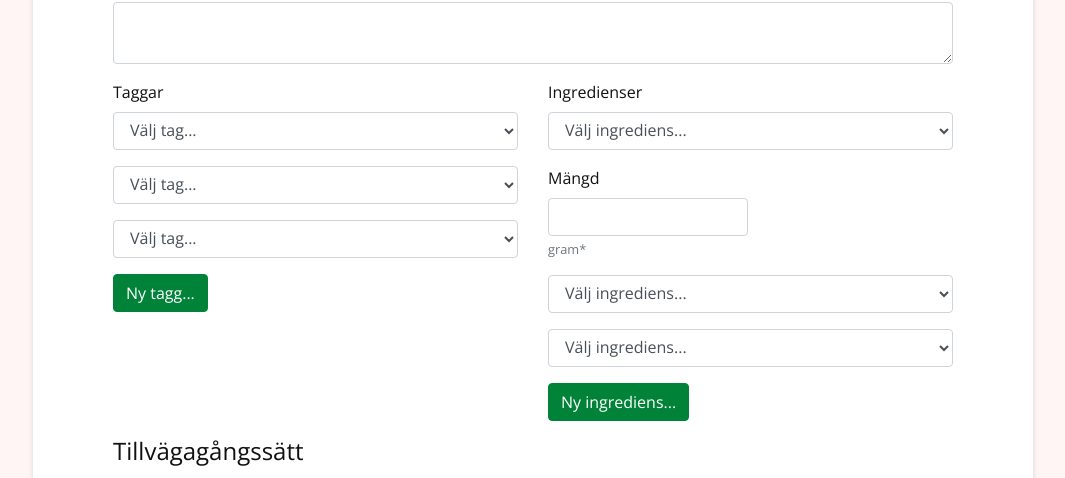
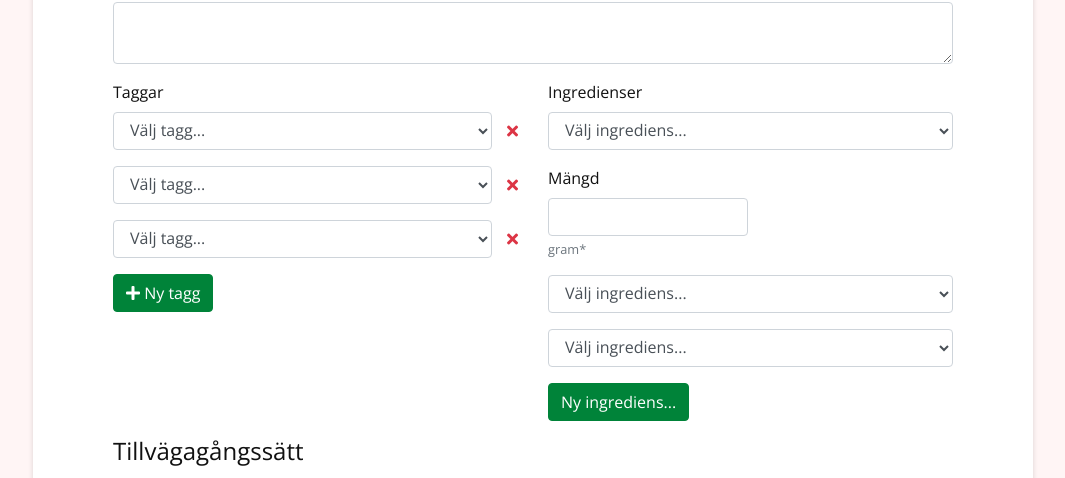
Before and after one commit to teeboteebo/yaddie-web, a React (Create React App) app: page /lagg-till-recept in a window 1280 px wide. Shown: the part 767-1245 px from the top of the page, without its empty margins (107-1172 px from the left). Built offline with nearby package versions, Linux system fonts and the light colour scheme.

Commit message:
Component for tags + methods for adding & deleting tags

```diff
--- a/public/index.html
+++ b/public/index.html
@@ -4,6 +4,7 @@
     <meta charset="utf-8" />
     <link rel="shortcut icon" href="%PUBLIC_URL%/favicon.ico" />
     <link href="https://fonts.googleapis.com/css?family=Montserrat:400,400i,600,600i,700,700i|Open+Sans:400,400i,600,600i,700,700i&display=swap" rel="stylesheet">
+    <link rel="stylesheet" href="//use.fontawesome.com/releases/v5.0.7/css/all.css">
     <meta name="viewport" content="width=device-width, initial-scale=1" />
     <meta name="theme-color" content="#000000" />
     <meta
--- /dev/null
+++ b/src/components/Form/TagSelector/index.js
@@ -0,0 +1,31 @@
+import React from 'react'
+import { Row, Col, FormGroup, Input } from 'reactstrap'
+import './styles.scss'
+
+class TagSelector extends React.Component {
+  state = {
+    tags: ['Bakverk', 'Bröd/Mjöl/Gryn', 'Bönor/Ärtor/Linser', 'Dessert', 'Dryck', 'Fisk', 'Frukt & Bär', 'Fågel', 'Förrätt', 'Frukost', 'Griskött', 'Grönsaker/Rotfrukter', 'Kalvkött', 'Lammkött', 'Lunch', 'Matbröd', 'Mejeriprodukter', 'Mellanmål', 'Middag', 'Nötkött', 'Pasta', 'Potatis', 'Skaldjur', 'Soppa', 'Sås', 'Tillbehör', 'Viltkött', 'Ägg']
+  }
+
+  deleteTag = e => this.props.deleteTag(e.target.id)
+
+  render() {
+    return (
+      <FormGroup className="tag-selector">
+        <Row className="align-items-center">
+          <Col>
+            <Input type="select" name={'tags' + this.props.id} id={'tags' + this.props.id} onChange={this.onChange}>
+              <option>Välj tagg...</option>
+              {this.state.tags.map((tag, idx) => <option key={idx}>{tag}</option>)}
+            </Input>
+          </Col>
+          <Col xs="auto" className="pl-0">
+            <i className="fas fa-times" id={this.props.id} onClick={this.deleteTag} />
+          </Col>
+        </Row>
+      </FormGroup>
+    )
+  }
+}
+
+export default TagSelector
--- /dev/null
+++ b/src/components/Form/TagSelector/styles.scss
@@ -0,0 +1,8 @@
+@import '../../../sass/variables';
+
+.tag-selector {
+  i {
+    color: $danger;
+    cursor: pointer;
+  }
+}
--- a/src/views/NewRecipePage/index.js
+++ b/src/views/NewRecipePage/index.js
@@ -2,7 +2,28 @@ import React from 'react'
 import { Row, Col, Button, Form, FormGroup, Label, Input, FormText } from 'reactstrap'
 import './styles.scss'
 
+import TagSelector from '../../components/Form/TagSelector'
+
 class NewRecipePage extends React.Component {
+  // This method needs to be before the state declaration
+  deleteTag = id => {
+    const { tags } = this.state
+    tags.splice(tags.indexOf(tags.find(tag => tag.key === id)), 1)
+    this.setState({ ...this.state, tags })
+  }
+
+  state = {
+    tags: [<TagSelector key={0} id={0} deleteTag={this.deleteTag} />, <TagSelector key={1} id={1} deleteTag={this.deleteTag} />, <TagSelector key={2} id={2} deleteTag={this.deleteTag} />],
+    tagsIdx: 3
+  }
+
+  addTag = () => {
+    let { tags, tagsIdx } = this.state
+    tags.push(<TagSelector key={tagsIdx} id={tagsIdx} deleteTag={this.deleteTag} />)
+    tagsIdx++
+    this.setState({ ...this.state, tags, tagsIdx })
+  }
+
   render() {
     return (
       <Form className="new-recipe-page">
@@ -46,35 +67,11 @@ class NewRecipePage extends React.Component {
         </FormGroup>
         <Row>
           <Col sm={6}>
-            <FormGroup>
-              <Label for="tags1">Taggar</Label>
-              <Input type="select" name="tags1" id="tags1">
-                <option>Välj tag...</option>
-                <option>Middag</option>
-                <option>Kyckling</option>
-                <option>Pasta</option>
-                <option>Sallad</option>
-              </Input>
-            </FormGroup>
-            <FormGroup>
-              <Input type="select" name="tags2" id="tags2">
-                <option>Välj tag...</option>
-                <option>Middag</option>
-                <option>Kyckling</option>
-                <option>Pasta</option>
-                <option>Sallad</option>
-              </Input>
-            </FormGroup>
-            <FormGroup>
-              <Input type="select" name="tags3" id="tags3">
-                <option>Välj tag...</option>
-                <option>Middag</option>
-                <option>Kyckling</option>
-                <option>Pasta</option>
-                <option>Sallad</option>
-              </Input>
-            </FormGroup>
-            <Button color="success">Ny tagg...</Button>
+            <Label>Taggar</Label>
+            {this.state.tags.map(tag => tag)}
+            <div>
+              <Button color="success" onClick={this.addTag}><i className="fas fa-plus" /> Ny tagg</Button>
+            </div>
           </Col>
           <Col sm={6}>
             <FormGroup>
```
